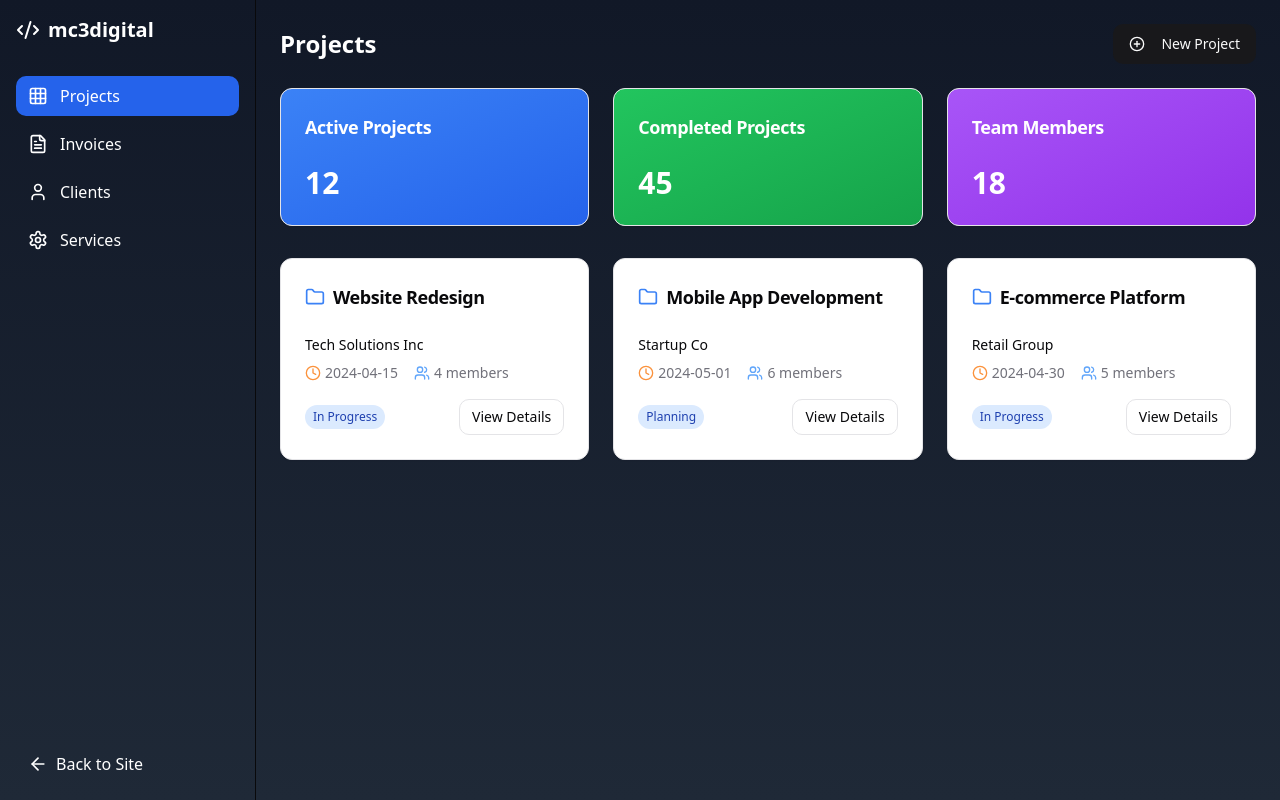
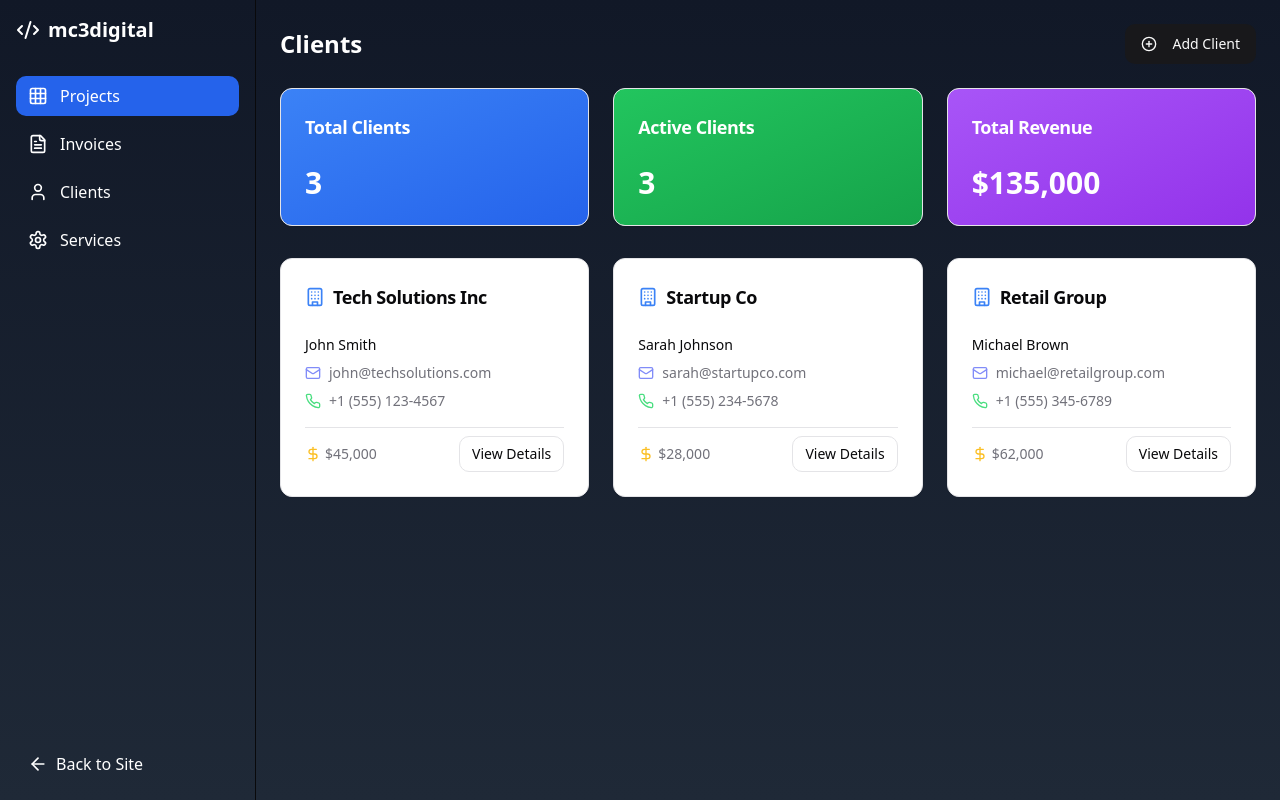
Before and after one commit to document8n/mc3digital, a React (Vite) app: page /projects in a window 1280 px wide. Built offline with nearby package versions, Linux system fonts and the light colour scheme.

Commit message:
Update Clients page to list clients
Modified the Clients page to display a list of clients along with the total number of clients.
[skip gpt_engineer]

```diff
--- a/src/pages/Projects.tsx
+++ b/src/pages/Projects.tsx
@@ -1,33 +1,33 @@
 import AdminMenu from "@/components/AdminMenu";
 import { Card, CardContent, CardHeader, CardTitle } from "@/components/ui/card";
 import { Button } from "@/components/ui/button";
-import { PlusCircle, Folder, Clock, Users } from "lucide-react";
+import { PlusCircle, Building, Mail, Phone, DollarSign } from "lucide-react";
 
 const Projects = () => {
-  const projects = [
+  const clients = [
     {
       id: 1,
-      name: "Website Redesign",
-      client: "Tech Solutions Inc",
-      deadline: "2024-04-15",
-      team: 4,
-      status: "In Progress"
+      name: "Tech Solutions Inc",
+      contact: "John Smith",
+      email: "john@techsolutions.com",
+      phone: "+1 (555) 123-4567",
+      totalValue: 45000
     },
     {
       id: 2,
-      name: "Mobile App Development",
-      client: "Startup Co",
-      deadline: "2024-05-01",
-      team: 6,
-      status: "Planning"
+      name: "Startup Co",
+      contact: "Sarah Johnson",
+      email: "sarah@startupco.com",
+      phone: "+1 (555) 234-5678",
+      totalValue: 28000
     },
     {
       id: 3,
-      name: "E-commerce Platform",
-      client: "Retail Group",
-      deadline: "2024-04-30",
-      team: 5,
-      status: "In Progress"
+      name: "Retail Group",
+      contact: "Michael Brown",
+      email: "michael@retailgroup.com",
+      phone: "+1 (555) 345-6789",
+      totalValue: 62000
     }
   ];
 
@@ -37,70 +37,71 @@ const Projects = () => {
       <div className="pl-64">
         <div className="p-6 max-w-7xl mx-auto">
           <div className="flex justify-between items-center mb-6">
-            <h1 className="text-2xl font-bold text-white">Projects</h1>
+            <h1 className="text-2xl font-bold text-white">Clients</h1>
             <Button className="hover:scale-105 transition-transform">
               <PlusCircle className="mr-2 h-4 w-4" />
-              New Project
+              Add Client
             </Button>
           </div>
 
           <div className="grid grid-cols-1 md:grid-cols-3 gap-6 mb-8">
             <Card className="bg-gradient-to-br from-blue-500 to-blue-600 text-white">
               <CardHeader>
-                <CardTitle className="text-lg">Active Projects</CardTitle>
+                <CardTitle className="text-lg">Total Clients</CardTitle>
               </CardHeader>
               <CardContent>
-                <p className="text-3xl font-bold">12</p>
+                <p className="text-3xl font-bold">{clients.length}</p>
               </CardContent>
             </Card>
 
             <Card className="bg-gradient-to-br from-green-500 to-green-600 text-white">
               <CardHeader>
-                <CardTitle className="text-lg">Completed Projects</CardTitle>
+                <CardTitle className="text-lg">Active Clients</CardTitle>
               </CardHeader>
               <CardContent>
-                <p className="text-3xl font-bold">45</p>
+                <p className="text-3xl font-bold">{clients.length}</p>
               </CardContent>
             </Card>
 
             <Card className="bg-gradient-to-br from-purple-500 to-purple-600 text-white">
               <CardHeader>
-                <CardTitle className="text-lg">Team Members</CardTitle>
+                <CardTitle className="text-lg">Total Revenue</CardTitle>
               </CardHeader>
               <CardContent>
-                <p className="text-3xl font-bold">18</p>
+                <p className="text-3xl font-bold">
+                  ${clients.reduce((sum, client) => sum + client.totalValue, 0).toLocaleString()}
+                </p>
               </CardContent>
             </Card>
           </div>
 
           <div className="grid grid-cols-1 md:grid-cols-2 lg:grid-cols-3 gap-6">
-            {projects.map((project) => (
-              <Card key={project.id} className="hover:scale-105 transition-transform duration-200">
+            {clients.map((client) => (
+              <Card key={client.id} className="hover:scale-105 transition-transform duration-200">
                 <CardHeader>
                   <CardTitle className="text-lg flex items-center space-x-2">
-                    <Folder className="h-5 w-5 text-blue-500" />
-                    <span>{project.name}</span>
+                    <Building className="h-5 w-5 text-blue-500" />
+                    <span>{client.name}</span>
                   </CardTitle>
                 </CardHeader>
                 <CardContent>
                   <div className="space-y-4">
                     <div className="text-sm text-muted-foreground">
-                      <p className="font-medium text-foreground">{project.client}</p>
-                      <div className="flex items-center mt-2 space-x-4">
-                        <div className="flex items-center">
-                          <Clock className="h-4 w-4 mr-1 text-orange-400" />
-                          <span>{project.deadline}</span>
-                        </div>
-                        <div className="flex items-center">
-                          <Users className="h-4 w-4 mr-1 text-blue-400" />
-                          <span>{project.team} members</span>
-                        </div>
+                      <p className="font-medium text-foreground">{client.contact}</p>
+                      <div className="flex items-center mt-2">
+                        <Mail className="h-4 w-4 mr-2 text-indigo-400" />
+                        <span>{client.email}</span>
+                      </div>
+                      <div className="flex items-center mt-2">
+                        <Phone className="h-4 w-4 mr-2 text-green-400" />
+                        <span>{client.phone}</span>
                       </div>
                     </div>
-                    <div className="flex justify-between items-center">
-                      <span className="px-2 py-1 rounded-full text-xs font-medium bg-blue-100 text-blue-800">
-                        {project.status}
-                      </span>
+                    <div className="flex justify-between items-center pt-2 border-t">
+                      <div className="flex items-center text-sm text-muted-foreground">
+                        <DollarSign className="h-4 w-4 mr-1 text-amber-400" />
+                        <span>${client.totalValue.toLocaleString()}</span>
+                      </div>
                       <Button variant="outline" size="sm">
                         View Details
                       </Button>
```
